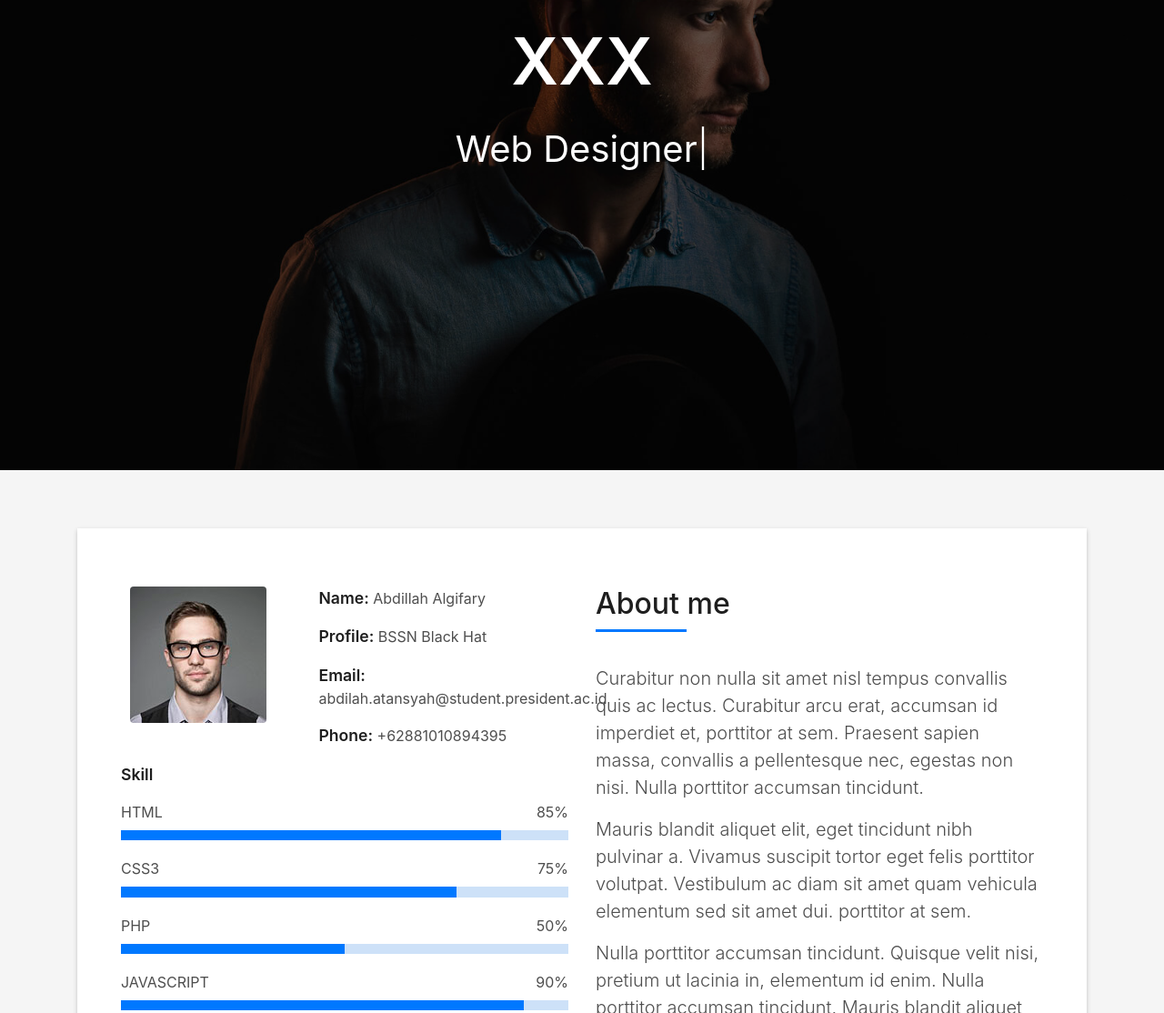
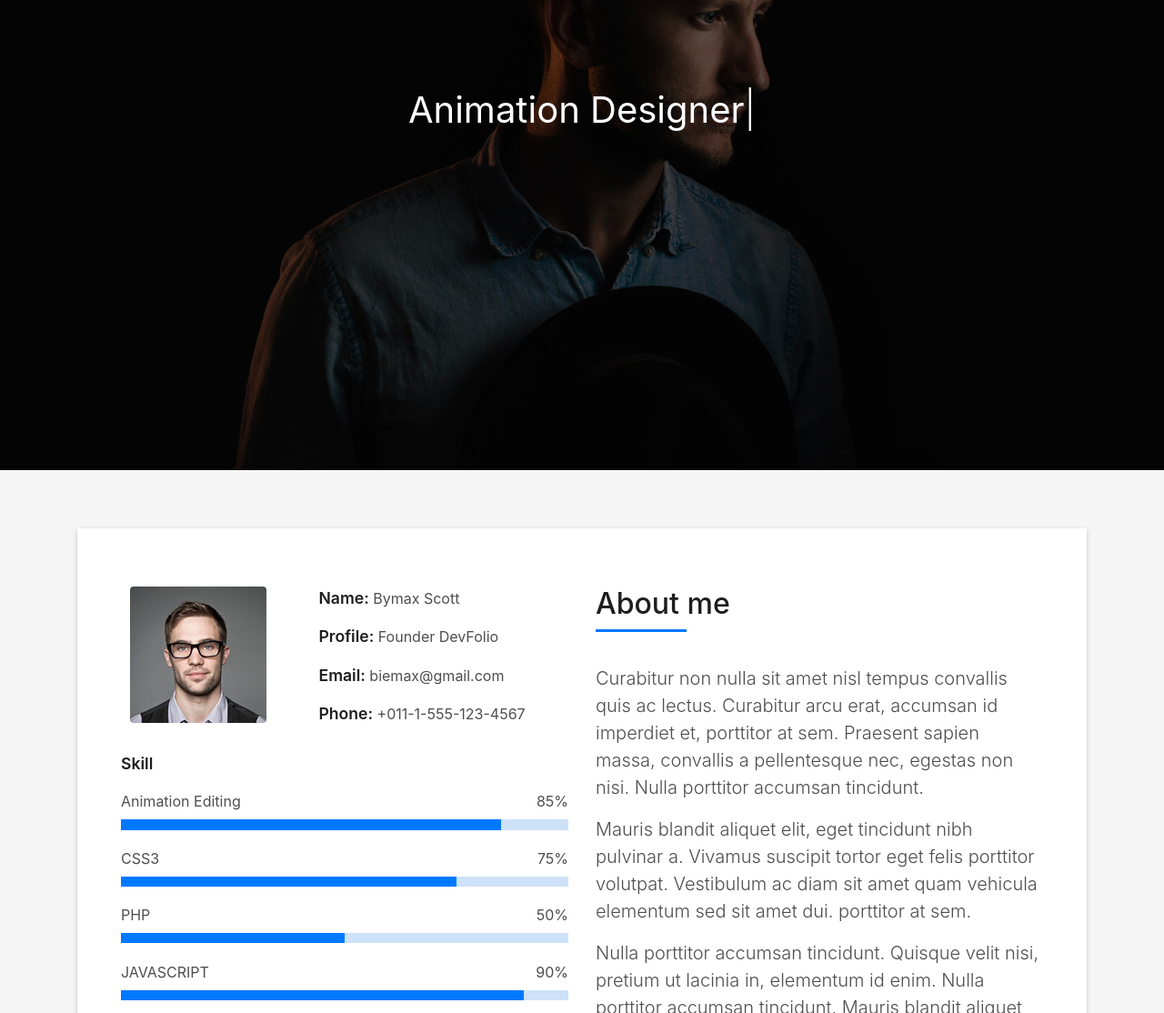
Before and after one commit to bungamaysyafa/index-innovator.github.io, a plain HTML site: page index.html in a window 1280 px wide. Shown: the part 283-1397 px from the top of the page at 91% size. Drawn offline with Linux system fonts and the light colour scheme; files whose address does not match are found by name.

Commit message:
Update index.html

```diff
--- a/index.html
+++ b/index.html
@@ -72,13 +72,13 @@
 
   <!--/ Intro Skew Star /-->
   <div id="home" class="intro route bg-image" style="background-image: url(img/intro-bg.jpg)">
-    <div class="overlay-itro"></div>
+    <div class="overlay-itro">Bymax Scott</div>
     <div class="intro-content display-table">
       <div class="table-cell">
         <div class="container">
           <!--<p class="display-6 color-d">Hello, world!</p>-->
-          <h1 class="intro-title mb-4">XXX</h1>
-          <p class="intro-subtitle"><span class="text-slider-items">CEO DevFolio,Web Developer,Web Designer,Frontend Developer,Graphic Designer</span><strong class="text-slider"></strong></p>
+          <h1 class="intro-title mb-4"></h1>
+          <p class="intro-subtitle"><span class="text-slider-items">Founder of DevFolio,Animation Designer,Architect,Graphic Designer</span><strong class="text-slider"></strong></p>
           <!-- <p class="pt-3"><a class="btn btn-primary btn js-scroll px-4" href="#about" role="button">Learn More</a></p> -->
         </div>
       </div>
@@ -101,16 +101,16 @@
                   </div>
                   <div class="col-sm-6 col-md-7">
                     <div class="about-info">
-                      <p><span class="title-s">Name: </span> <span>Abdillah Algifary</span></p>
-                      <p><span class="title-s">Profile: </span> <span>BSSN Black Hat</span></p>
-                      <p><span class="title-s">Email: </span> <span>abdilah.atansyah@student.president.ac.id</span></p>
-                      <p><span class="title-s">Phone: </span> <span>+62881010894395</span></p>
+                      <p><span class="title-s">Name: </span> <span>Bymax Scott</span></p>
+                      <p><span class="title-s">Profile: </span> <span>Founder DevFolio</span></p>
+                      <p><span class="title-s">Email: </span> <span>biemax@gmail.com</span></p>
+                      <p><span class="title-s">Phone: </span> <span>+011-1-555-123-4567</span></p>
                     </div>
                   </div>
                 </div>
                 <div class="skill-mf">
                   <p class="title-s">Skill</p>
-                  <span>HTML</span> <span class="pull-right">85%</span>
+                  <span>Animation Editing</span> <span class="pull-right">85%</span>
                   <div class="progress">
                     <div class="progress-bar" role="progressbar" style="width: 85%;" aria-valuenow="85" aria-valuemin="0"
                       aria-valuemax="100"></div>
```
